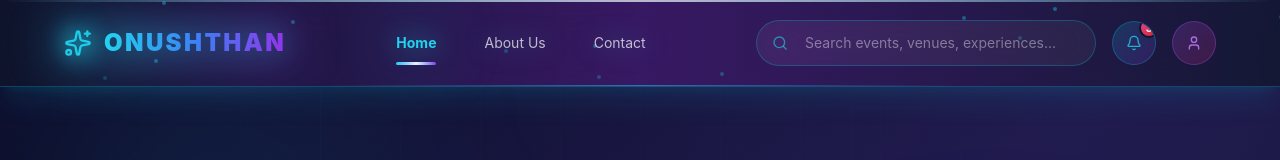
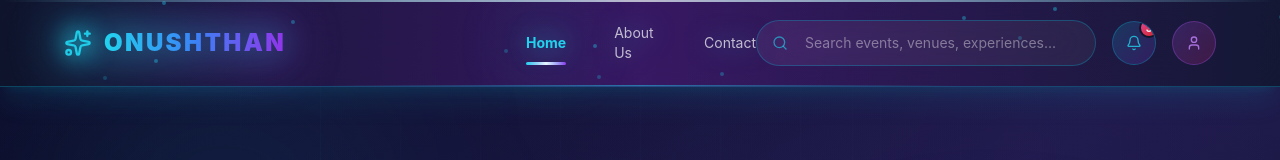
Before and after one commit to Pranav14A/onushthan, a React (Vite) app: page / in a window 1280 px wide. Shown: the top 160 px of the page. Built offline with nearby package versions, Linux system fonts and the light colour scheme.

Commit message:
chore: update Navbar.jsx

```diff
--- a/src/components/Navbar.jsx
+++ b/src/components/Navbar.jsx
@@ -68,7 +68,7 @@ export default function Navbar() {
       </div>
 
       {/* Nav Links with Advanced Hover Effects */}
-      <div className="flex items-center gap-12 text-sm">
+      <div className="flex items-center gap-12 text-sm ml-60">
         {[
           { to: "/", label: "Home" },
           { to: "/about", label: "About Us" },
```
